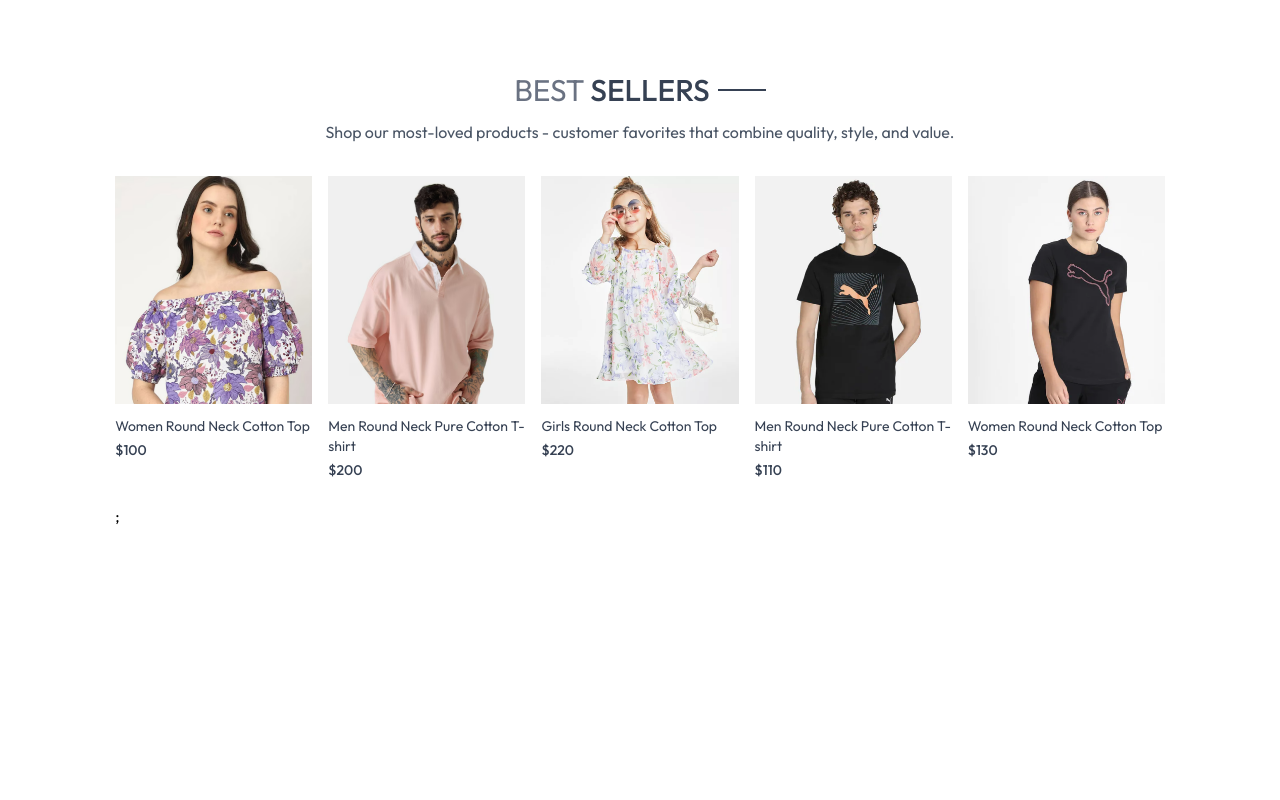
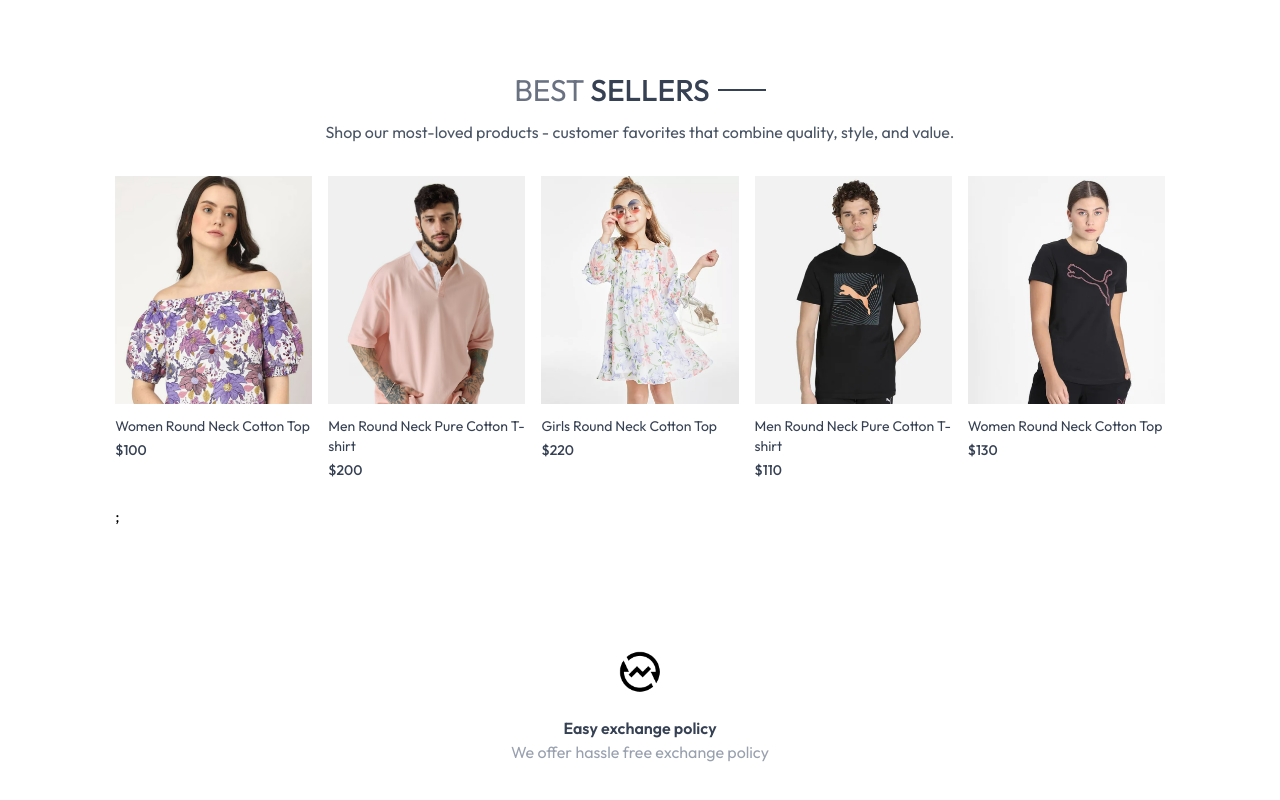
Before and after one commit to PetarMihaylov-PM/MERN-projects, a React (Vite) app in the folder E-commerce-website/frontend/: page / in a window 1280 px wide. Shown: the part 1309-2109 px from the top of the page. Before the commit the page ends 1877 px from the top, so only its background shows below. Built offline with nearby package versions, Linux system fonts and the light colour scheme.

Commit message:
creating OurPolicy.jsx component

```diff
--- /dev/null
+++ b/E-commerce-website/frontend/src/components/OurPolicy.jsx
@@ -0,0 +1,16 @@
+import React from 'react'
+import { assets } from '../assets/frontend_assets/assets'
+
+function OurPolicy() {
+  return (
+    <div className='flex flex-col sm:flex-row justify-around gap-12 sm:gap-2 text-center py-20 text-xs sm:text md:text-base text-gray-700'>
+      <div className=''>
+        <img src={assets.exchange_icon} className='w-12 m-auto mb-5' alt="exchange-icon" />
+        <p className='font-semibold'>Easy exchange policy</p>
+        <p className='text-gray-400'>We offer hassle free exchange policy</p>
+      </div>
+    </div>
+  )
+}
+
+export default OurPolicy
--- a/E-commerce-website/frontend/src/pages/Home.jsx
+++ b/E-commerce-website/frontend/src/pages/Home.jsx
@@ -2,6 +2,7 @@
 import Hero from '../components/Hero';
 import LatestCollection from '../components/LatestCollection';
 import BestSellers from '../components/BestSellers';
+import OurPolicy from '../components/OurPolicy';
 
 function Home() {
   return (
@@ -9,6 +10,7 @@
       <Hero />
       <LatestCollection />
       <BestSellers />
+      <OurPolicy />
     </div>
   )
 }
```
